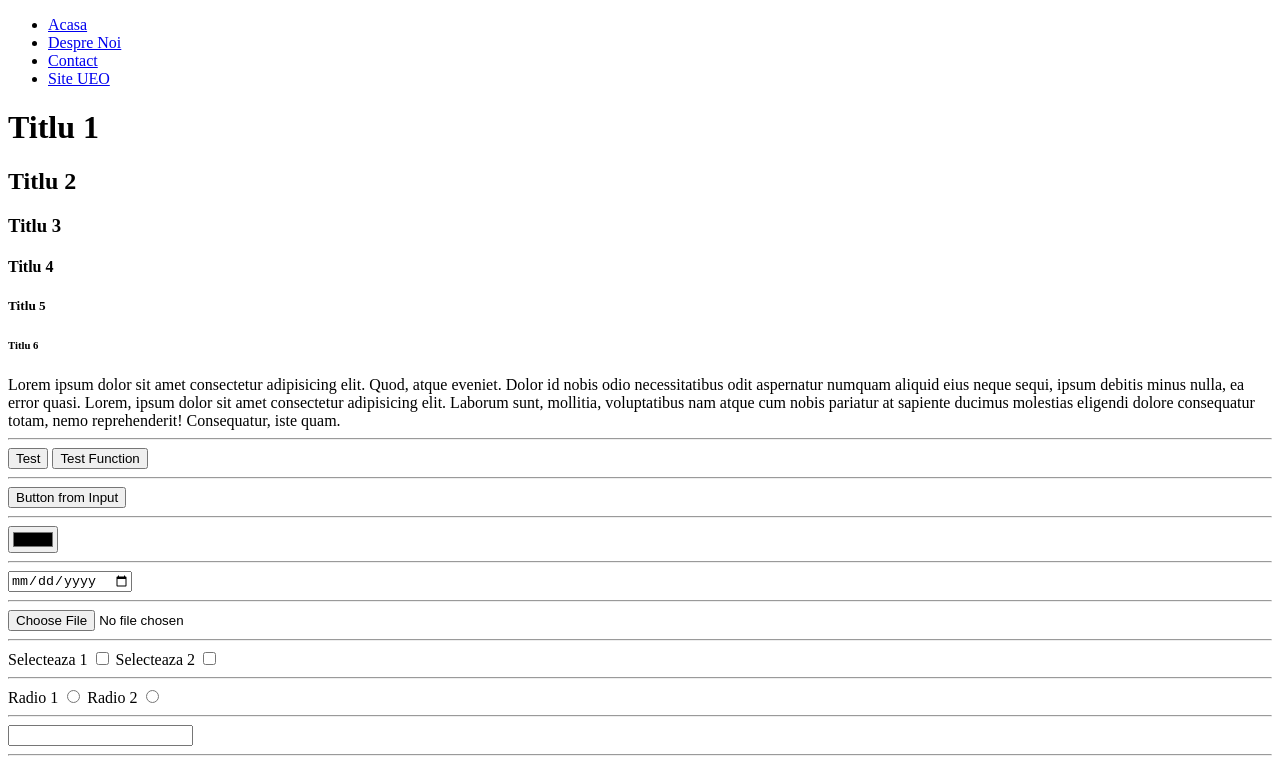
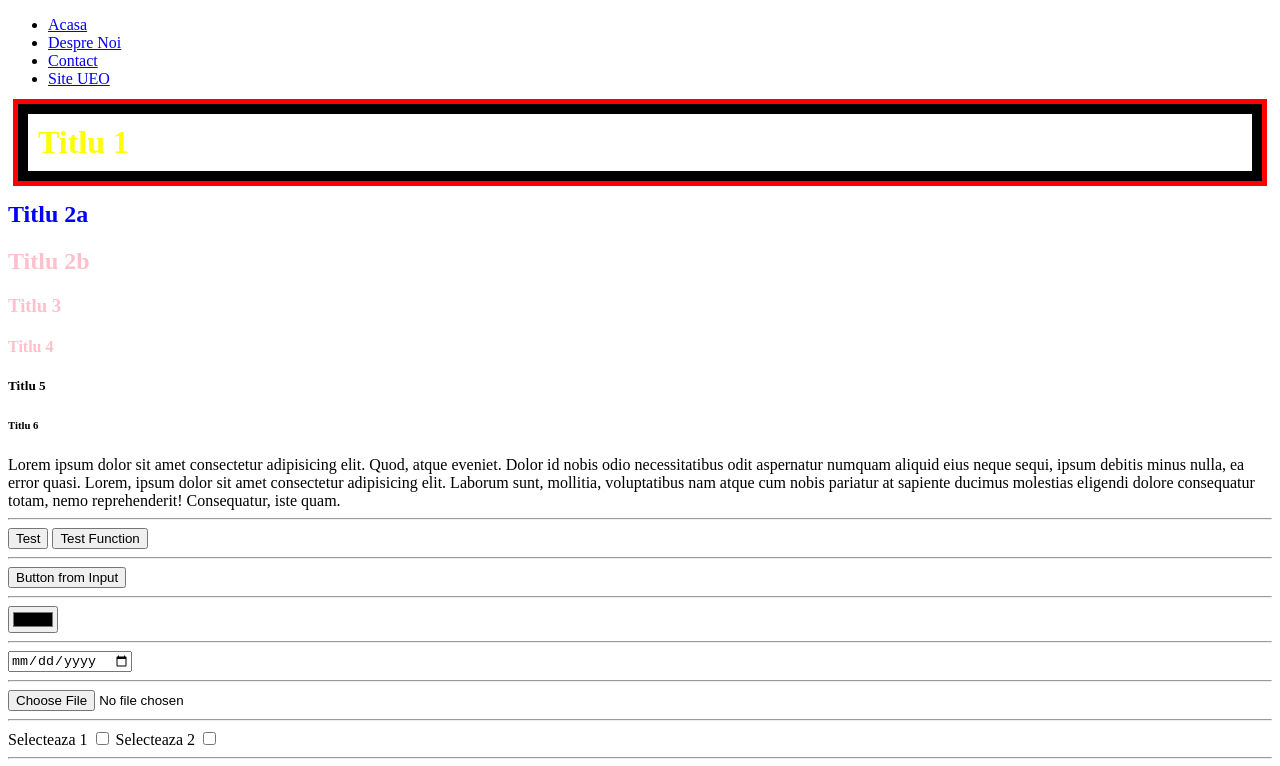
Before and after one commit to radu-crisan/curs1, a plain HTML site: page index.html in a window 1280 px wide. Shown: the top 766 px of the page. Drawn offline with Linux system fonts and the light colour scheme.

Commit message:
add styles

```diff
--- a/index.html
+++ b/index.html
@@ -23,8 +23,14 @@
         </ul>
       </nav>
 
-      <h1>Titlu 1</h1>
-      <h2>Titlu 2</h2>
+      <h1 class="title" style="color: yellow;">Titlu 1</h1>
+      <style>
+        .title {
+          color: green;
+        }
+      </style>
+      <h2 class="title-a">Titlu 2a</h2>
+      <h2>Titlu 2b</h2>
       <h3>Titlu 3</h3>
       <h4>Titlu 4</h4>
       <h5>Titlu 5</h5>
--- a/script.js
+++ b/script.js
@@ -1 +1 @@
-alert("Salut din documentul script.js!")
+// alert("Salut din documentul script.js!")
--- a/style.css
+++ b/style.css
@@ -0,0 +1,19 @@
+.title {
+    color: red;
+    margin: 10px;
+    padding: 10px;
+    border: 10px solid black;
+    outline: 5px solid #f00; /* #ff0000 */
+}
+
+h2, h3, h4 {
+    color: pink;
+}
+
+.title-a {
+    color: blue;
+}
+
+ul li ul li {
+    color: blue;
+}
```
